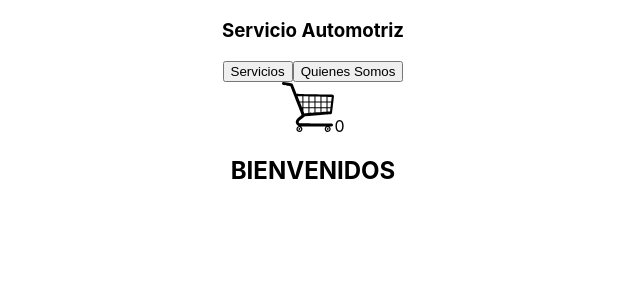
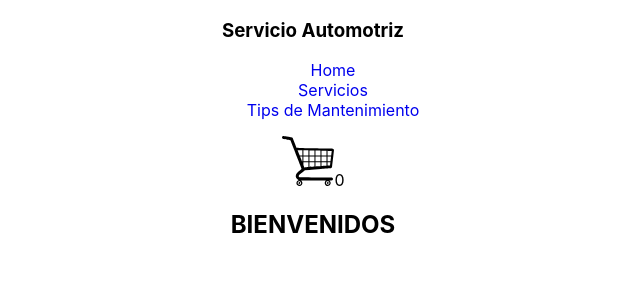
Before and after one commit to smonsan/ReactCM47170, a React (Create React App) app: page / in a window 1280 px wide. Shown: the top 300 px of the page, without its empty margins (327-967 px from the left). Built offline with nearby package versions, Linux system fonts and the light colour scheme.

Commit message:
dando forma primera  pre entrega

```diff
--- /dev/null
+++ b/src/Components/Navbar/Navbar.css
@@ -0,0 +1,3 @@
+a {text-decoration: none;}
+
+li {list-style-type: none;}
--- a/src/Components/Navbar/Navbar.js
+++ b/src/Components/Navbar/Navbar.js
@@ -1,20 +1,30 @@
+import './Navbar.css';
 import CartWidget from "./CartWidget/CartWidget"
 import ItemListContainer from "../ItemListContainer/ItemListContainer"
 
 const NavBar = () => {
 
     return (
-    <nav>
-        <h3> Servicio Automotriz</h3>
-        <div>
-            <button> Servicios</button>
-            <button> Quienes Somos</button>
+        <nav>
+            <h3> Servicio Automotriz</h3>
 
-        </div>
-        <CartWidget/>
-       <ItemListContainer greeting={'BIENVENIDOS'}/>
+            <ul>
+                <li>
+                    <a href="#"> Home</a>
+                </li>
+                <li>
+                    <a href="#"> Servicios</a>
+                </li>
+                <li>
+                    <a href="#"> Tips de Mantenimiento </a>
+                </li>
 
-    </nav>
+            </ul>
+
+            <CartWidget />
+            <ItemListContainer greeting={'BIENVENIDOS'} />
+
+        </nav>
     )
 }
 
```
Also changed, not shown: src/App.js (+0 -17 lines).
